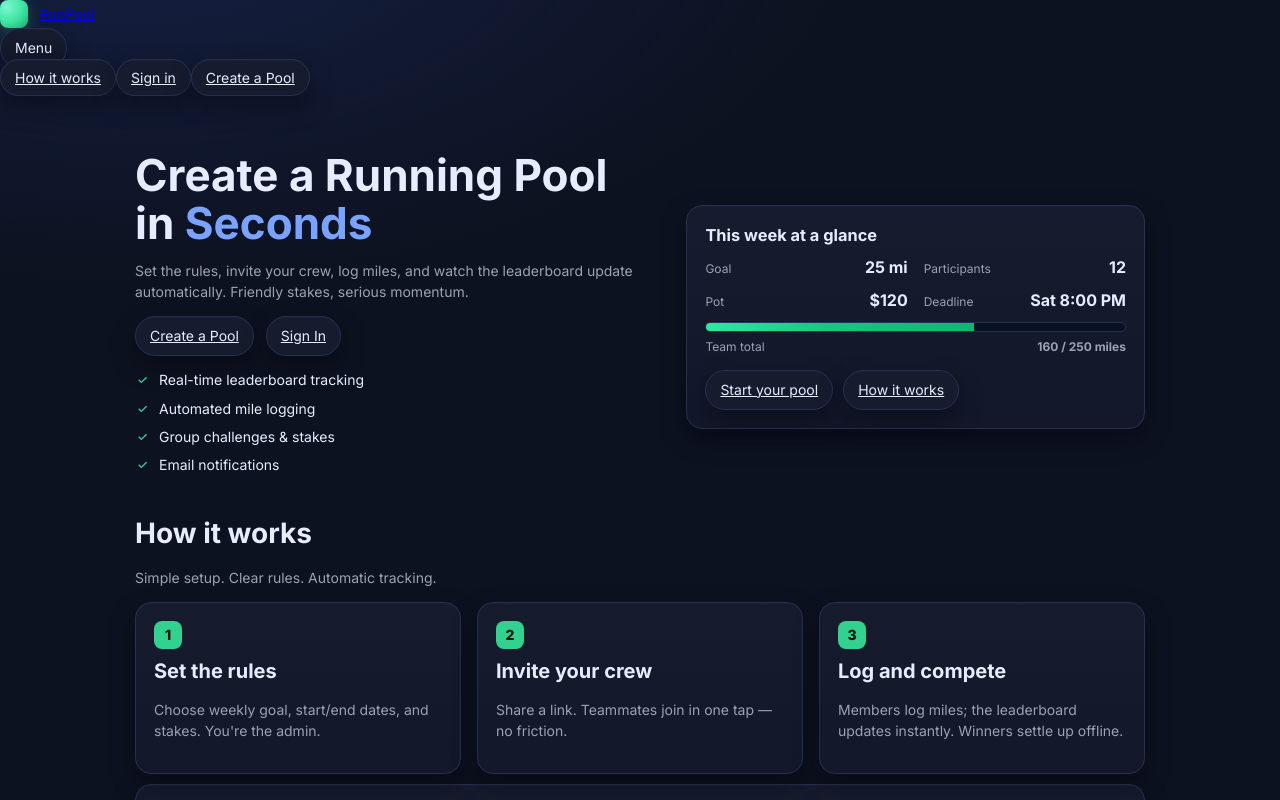
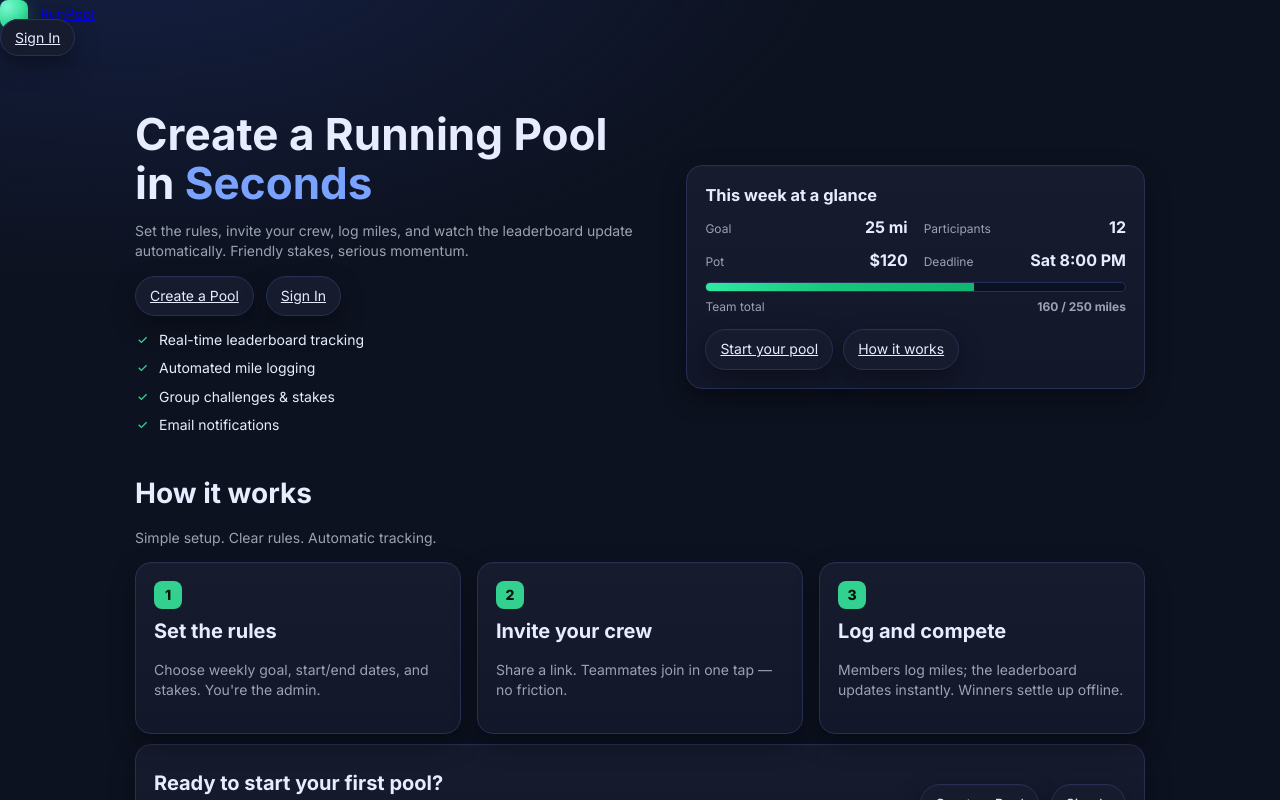
Before and after one commit to Carlosdescammer/runpool, a Next.js app: page / in a window 1280 px wide. Shown: the top 800 px of the page. Built offline with nearby package versions, Linux system fonts and the light colour scheme; no server answers.

Commit message:
Remove duplicate navigation links from header

```diff
--- a/app/globals.css
+++ b/app/globals.css
@@ -305,3 +305,19 @@ input.field, textarea.field{-webkit-appearance:none; -moz-appearance:none; appea
   .steps-grid{ grid-template-columns: 1fr; }
   .home-cta-strip .inner{ flex-direction: column; align-items: flex-start; }
 }
+
+/* Remove legacy marketing CTAs from the header/nav only */
+.rp header a[href="/how-it-works"],
+.rp header a[href="/create"],
+.rp header a[href="/create-a-pool"],
+.rp .nav a[href="/how-it-works"],
+.rp .nav a[href="/create"],
+.rp .nav a[href="/create-a-pool"]{
+  display: none !important;
+}
+
+/* Optional: if those links are wrapped in buttons */
+.rp header .nav-links .btn[href="/how-it-works"],
+.rp header .nav-links .btn[href^="/create"]{
+  display: none !important;
+}
--- a/components/Header.tsx
+++ b/components/Header.tsx
@@ -39,6 +39,9 @@ export default function Header() {
     setMobileMenuOpen(false);
   };
 
+  // Only show marketing CTAs on the home page
+  const showMarketingCtas = pathname === '/';
+
   return (
     <>
       <header className="nav">
@@ -48,26 +51,9 @@ export default function Header() {
             <span>RunPool</span>
           </Link>
 
-          {/* Menu button (mobile only) */}
-          <button
-            className="hamburger"
-            aria-expanded={mobileMenuOpen}
-            aria-controls="mobile-menu"
-            aria-label="Toggle menu"
-            onClick={toggleMobileMenu}
-          >
-            Menu
-          </button>
+          {/* Mobile menu toggle - hidden */}
 
           <nav className="nav-links desktop-only">
-            {pathname === '/' ? (
-              <>
-                <a href="#how" className="btn btn-ghost">How it works</a>
-                {!isSignedIn && <Link href="/signin" className="btn">Sign in</Link>}
-                <Link href="/group/new" className="btn btn-primary">Create a Pool</Link>
-              </>
-            ) : (
-              <>
             {isSignedIn ? (
               <>
                 <Link href="/settings" className="btn btn-secondary">Settings</Link>
@@ -75,8 +61,6 @@ export default function Header() {
               </>
             ) : (
               showSignIn && <Link href="/signin" className="btn btn-primary">Sign In</Link>
-                )}
-              </>
             )}
           </nav>
         </div>
@@ -86,14 +70,6 @@ export default function Header() {
           className="mobile-menu"
           hidden={!mobileMenuOpen}
         >
-          {pathname === '/' ? (
-            <>
-              <a href="#how" className="mobile-link" onClick={closeMobileMenu}>How it works</a>
-              {!isSignedIn && <Link href="/signin" className="mobile-link" onClick={closeMobileMenu}>Sign in</Link>}
-              <Link href="/group/new" className="mobile-link primary" onClick={closeMobileMenu}>Create a Pool</Link>
-            </>
-          ) : (
-            <>
           {isSignedIn ? (
             <>
               <Link href="/settings" className="mobile-link" onClick={closeMobileMenu}>Settings</Link>
@@ -102,8 +78,6 @@ export default function Header() {
           ) : (
             showSignIn && <Link href="/signin" className="mobile-link primary" onClick={closeMobileMenu}>Sign In</Link>
           )}
-            </>
-          )}
         </nav>
       </header>
     </>
```
Lines whose indentation alone changed are shown as unchanged.
